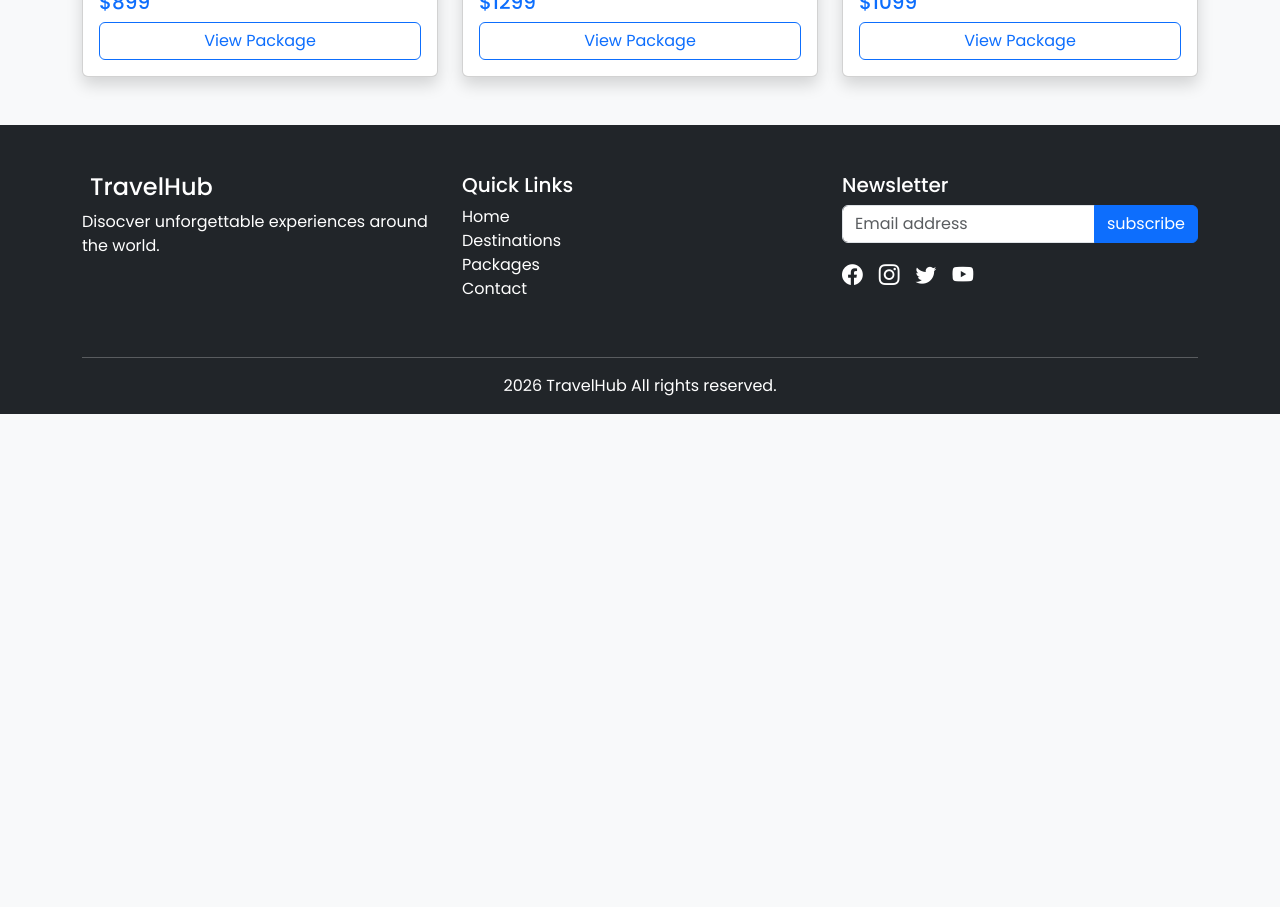
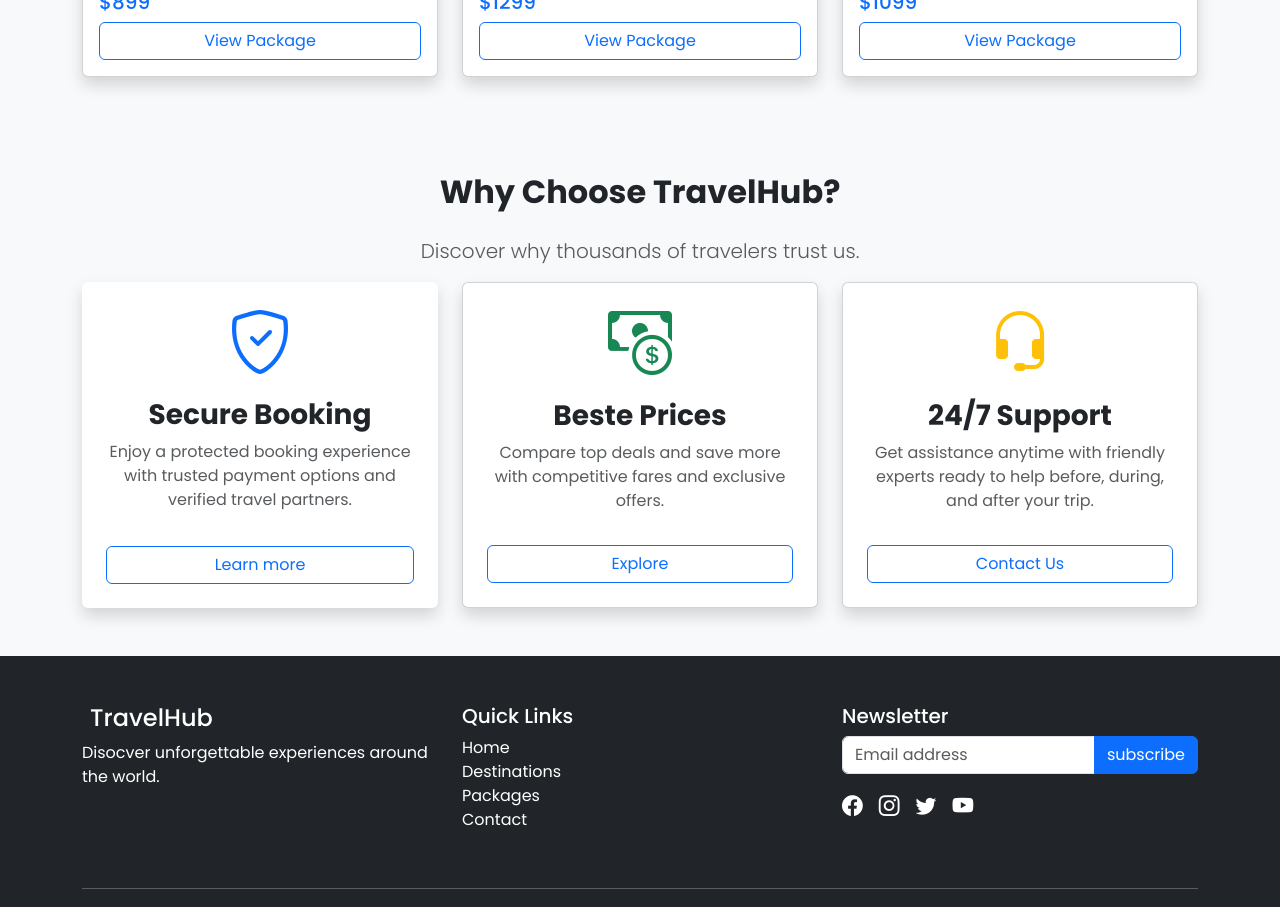
Before and after one commit to Dav27-tech/vue-travel-hub, a Vue app: page / in a window 1280 px wide. Shown: the part 1080-1987 px from the top of the page. Before the commit the page ends 1494 px from the top, so only its background shows below. Built offline with nearby package versions, Linux system fonts and the light colour scheme.

Commit message:
Fix component name casing for Destinations and add Benefits component to App.vue

```diff
--- a/src/App.vue
+++ b/src/App.vue
@@ -4,13 +4,15 @@ import Hero from "./components/Hero.vue";
 import Destinations from "./components/Destinations.vue";
 import Footer from "./components/Footer.vue";
 import destinations from "./data/destinations.js";
+import Benefits from "./components/Benefits.vue";
 </script>
 
 <template>
   <Navbar />
   <main>
     <Hero />
-    <destinations />
+    <Destinations />
+    <Benefits />
   </main>
   <Footer />
 </template>
```
